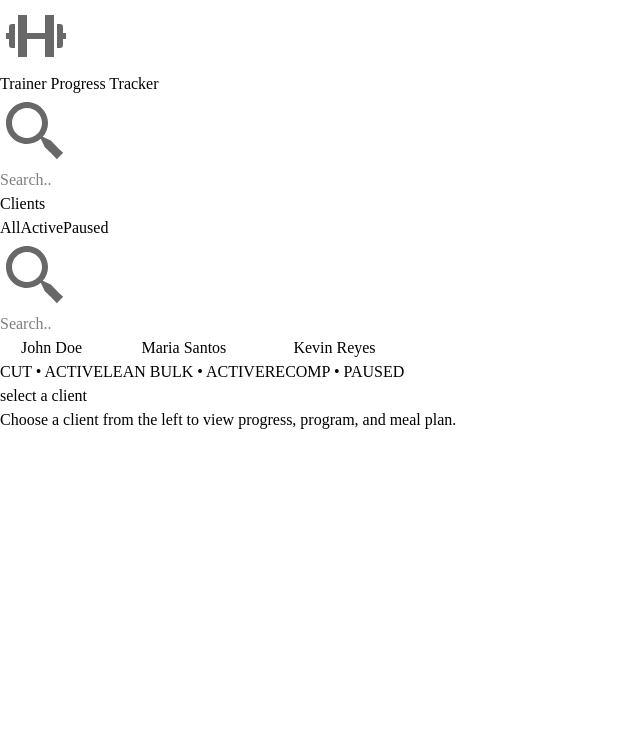
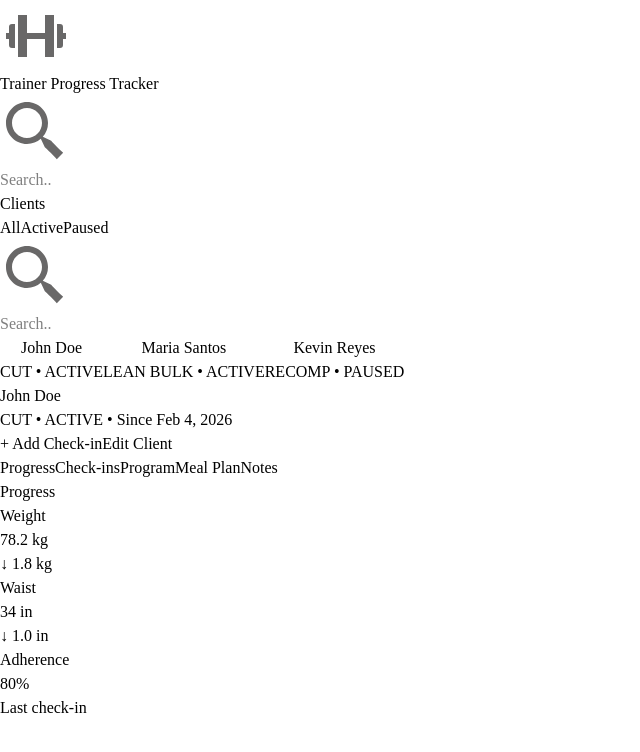
Before and after one commit to floki0425/GYM-TRAINOR-TRACKER-APP, a React (Vite) app in the folder client-tracker-app/client-tracker-app/: page /clients/1/workspace/progress in a window 1280 px wide. Shown: the top 752 px of the page, without its empty margins (0-640 px from the left). Built offline with nearby package versions, Linux system fonts and the light colour scheme; data requests are answered from the project's data file.

Commit message:
feat(workspace): add drawer navigation helpers and pass open/close handlers to Workspace

```diff
--- a/client-tracker-app/client-tracker-app/src/components/ClientCard.jsx
+++ b/client-tracker-app/client-tracker-app/src/components/ClientCard.jsx
@@ -24,10 +24,15 @@ const ClientCard = () => {
    navigate(`/clients/${id}`);
   };
 
-  const selectedClient = clients.find((c) => c.id === selectedClientId);
+  const openDrawer = ()=>{
+   navigate("add")
+ }
 
+ const closeDrawer = ()=>{
+   navigate(" ")
+ }
 
-
+  const selectedClient = clients.find((c) => Number(c.id) === selectedClientId);
 
 
 
@@ -95,6 +100,8 @@ const ClientCard = () => {
       selectedClient={selectedClient}
        loading={loading}
        selectedClientId={selectedClientId}
+       openDrawer={openDrawer}
+       closeDrawer={closeDrawer}
       />
 
 
```
